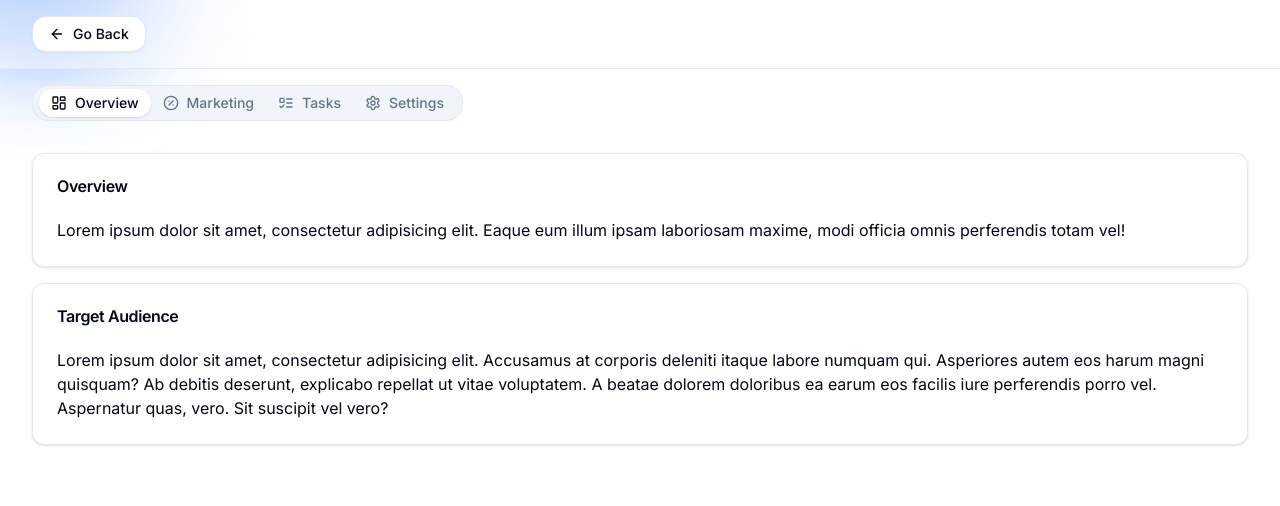
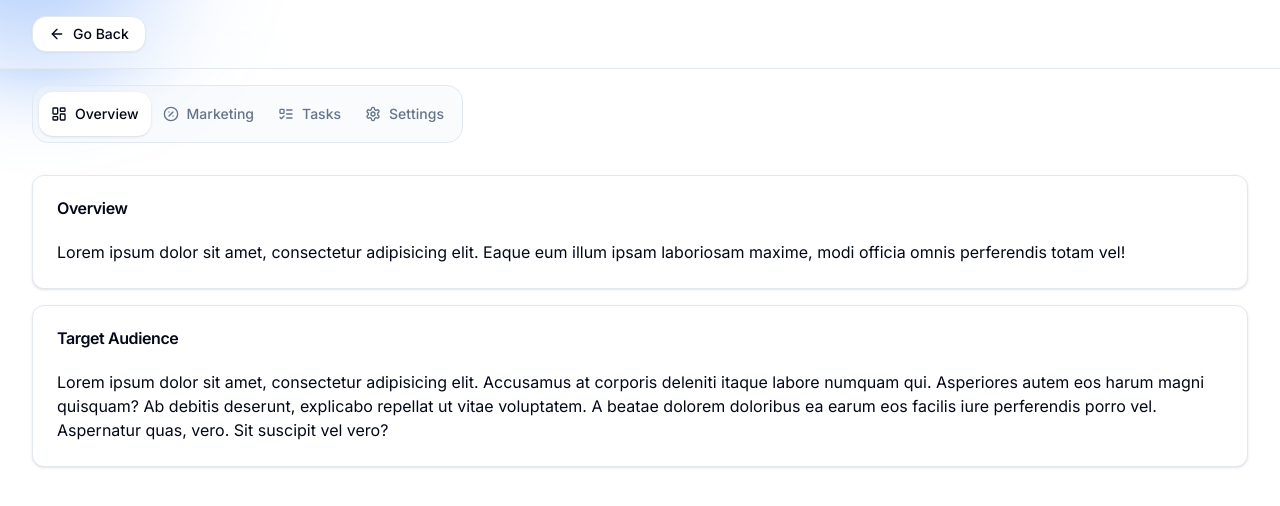
Before and after one commit to mirislomovmirjalol/blurry-layout-ui, a Next.js app: page /projects/1 in a window 1280 px wide. Shown: the top 506 px of the page. Built offline with nearby package versions, Linux system fonts and the light colour scheme.

Commit message:
feat: custom tab bar with radix UI

```diff
--- a/components/ui/tabs.tsx
+++ b/components/ui/tabs.tsx
@@ -14,7 +14,7 @@
   <TabsPrimitive.List
     ref={ref}
     className={cn(
-      "inline-flex h-9 items-center justify-center rounded-lg bg-muted p-1 text-muted-foreground",
+      "inline-flex items-center justify-center rounded-lg bg-muted/40 text-muted-foreground",
       className
     )}
     {...props}
@@ -29,7 +29,7 @@
   <TabsPrimitive.Trigger
     ref={ref}
     className={cn(
-      "inline-flex items-center justify-center whitespace-nowrap rounded-md px-3 py-1 text-sm font-medium ring-offset-background transition-all focus-visible:outline-none focus-visible:ring-2 focus-visible:ring-ring focus-visible:ring-offset-2 disabled:pointer-events-none disabled:opacity-50 data-[state=active]:bg-background data-[state=active]:text-foreground data-[state=active]:shadow",
+      "inline-flex items-center justify-center whitespace-nowrap rounded-md p-3 text-sm font-medium ring-offset-background transition-all focus-visible:outline-none focus-visible:ring-2 focus-visible:ring-ring focus-visible:ring-offset-2 disabled:pointer-events-none disabled:opacity-50 data-[state=active]:bg-background data-[state=active]:text-foreground data-[state=active]:shadow",
       className
     )}
     {...props}
```
